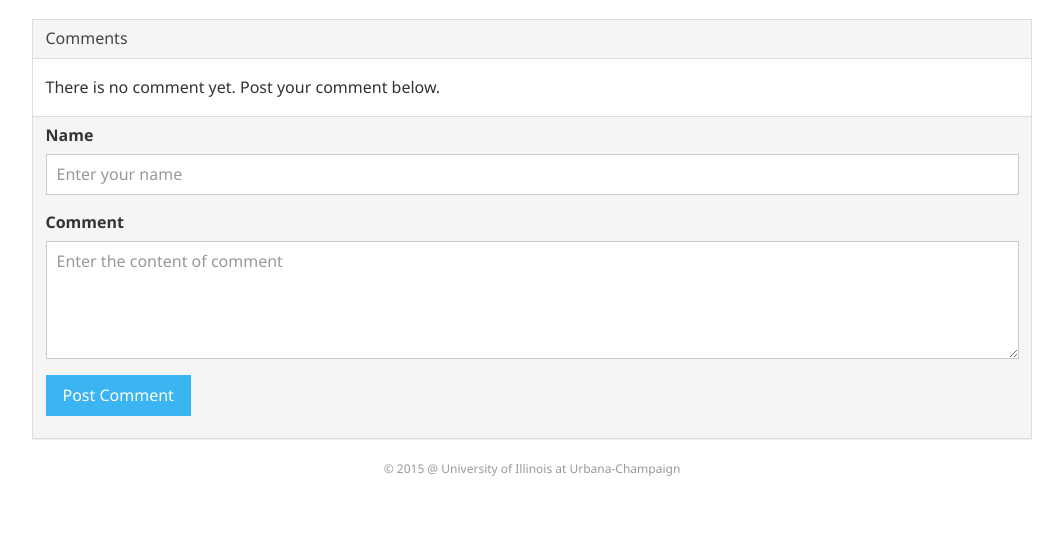
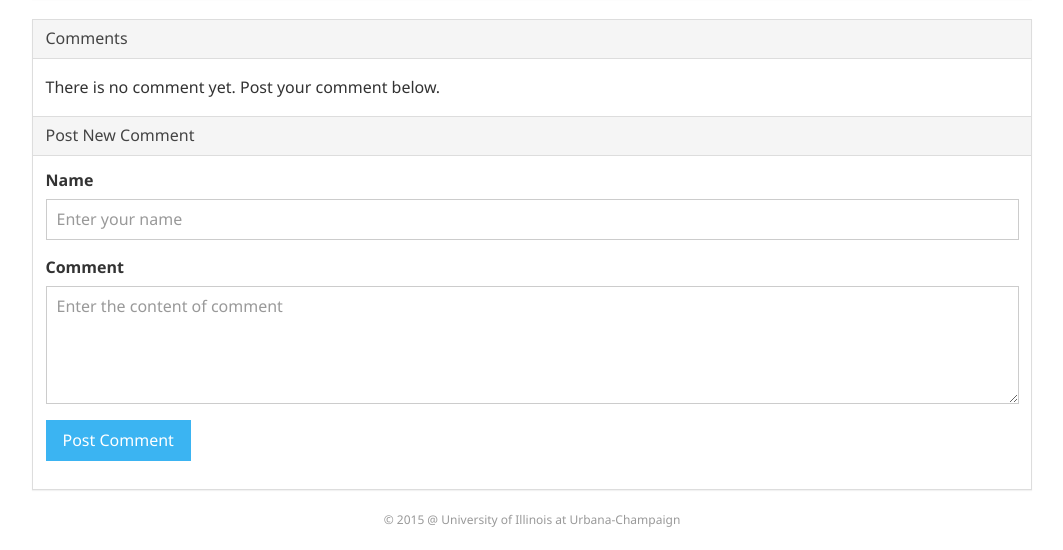
Before and after one commit to haoranyu/SVNManager, a PHP site: page /app/view/preview.php in a window 1280 px wide. Shown: the part 541-1091 px from the top of the page, without its empty margins (108-1171 px from the left). Before the commit the page ends 1017 px from the top, so only its background shows below. Run offline with PHP 8.4, Linux system fonts and the light colour scheme; the template is opened without the code that fills it, so the values that code supplies are empty.

Commit message:
Allow multi-level commenting

```diff
--- a/resource/assets/css/app.css
+++ b/resource/assets/css/app.css
@@ -22,6 +22,7 @@
     padding-top: 0;
     padding-bottom: 0;
 }
+
 nav {
     float: right;
     clear: none;
--- a/view/preview.php
+++ b/view/preview.php
@@ -54,7 +54,10 @@
         <ul class="am-panel-bd am-comments-list comments" id="comment-list">
             <i class="am-icon-spinner am-icon-spin"></i> Loading...
         </ul>
-        <div class="am-panel-footer am-form">
+        <div class="am-panel-footer am-panel-hd" id="comment-action">
+            <span>Post New Comment<span>
+        </div>
+        <div class="am-panel-bd am-form">
             <div class="am-form-group">
                 <label for="comment-name">Name</label>
                 <input type="email" class="" id="comment-name" placeholder="Enter your name">
@@ -63,6 +66,7 @@
                 <label for="comment-content">Comment</label>
                 <textarea class="" rows="5" id="comment-content" placeholder="Enter the content of comment"></textarea>
             </div>
+            <input type="hidden" id="comment-parent" value="0" >
             <p><a class="am-btn am-btn-secondary" id="comment-submit">Post Comment</a></p>
         </div>
     </div>
@@ -95,7 +99,14 @@ $(document).ready(function() {
                 $('#comment-list').attr('data-empty', 'no');
                 $('#comment-list').html('');
                 for(var i = 0; i < data.length; i++) {
-                    $('#comment-list').append('<li id="comment-'+data[i].id+'" class="am-comment"><a href=""> <img class="am-comment-avatar" src="http://www.gravatar.com/avatar/'+data[i].avatar+'?d=monsterid" alt=""/> </a><div class="am-comment-main"><header class="am-comment-hd"><div class="am-comment-meta"><a href="#link-to-user" class="am-comment-author">'+ data[i].name +'</a> @ '+ data[i].time +'</div></header><div class="am-comment-bd">'+ data[i].comment +'</div></div></li>');
+                    var comment = '<li id="comment-'+data[i].id+'" data-commentid="'+data[i].id+'" class="am-comment"><a href=""> <img class="am-comment-avatar" src="http://www.gravatar.com/avatar/'+data[i].avatar+'?d=monsterid" alt=""/> </a><div class="am-comment-main"><header class="am-comment-hd"><div class="am-comment-meta"><a href="#link-to-user" class="am-comment-author">'+ data[i].name +'</a> @ '+ data[i].time +'</div><a class="am-comment-meta am-text-right comment-reply am-icon-mail-reply am-fr" href="#comment-action"></a></header><div class="am-comment-bd">'+ data[i].comment +'</div></div></li>';
+
+                    if(data[i].parent_id == 0) {
+                        $('#comment-list').append(comment);
+                    }
+                    else {
+                        $('#comment-'+data[i].parent_id+' > .am-comment-main > .am-comment-bd').append(comment);
+                    }
                 }
             }
             else {
@@ -112,7 +123,8 @@ $(document).ready(function() {
             data: {
                 path: '<?=$path == '/' ? '/' : '/'.$path ?>',
                 name: $('#comment-name').val(),
-                content: $('#comment-content').val()
+                content: $('#comment-content').val(),
+                parent_id: $('#comment-parent').val()
             },
             dataType: 'json',
             timeout: 8000,
@@ -121,18 +133,33 @@ $(document).ready(function() {
             },
             success: function(data){
                 if($('#comment-list').attr('data-empty') == 'yes') {
-                    alert('empty');
                     $('#comment-list').html('');
                     $('#comment-list').attr('data-empty', 'no');
                 }
-                $('#comment-list').append('<li id="comment-'+data.id+'" class="am-comment"><a href=""> <img class="am-comment-avatar" src="http://www.gravatar.com/avatar/'+data.avatar+'?d=monsterid" alt=""/> </a><div class="am-comment-main"><header class="am-comment-hd"><div class="am-comment-meta"><a href="#link-to-user" class="am-comment-author">'+ data.name +'</a> @ '+ data.time +'</div></header><div class="am-comment-bd">'+ data.comment +'</div></div></li>');
+                var comment = '<li id="comment-'+data.id+'" class="am-comment"><a href=""> <img class="am-comment-avatar" src="http://www.gravatar.com/avatar/'+data.avatar+'?d=monsterid" alt=""/> </a><div class="am-comment-main"><header class="am-comment-hd"><div class="am-comment-meta"><a href="#link-to-user" class="am-comment-author">'+ data.name +'</a> @ '+ data.time +'</div></header><div class="am-comment-bd">'+ data.comment +'</div></div></li>';
+                if(data.parent_id == 0) {
+                    $('#comment-list').append(comment);
+                }
+                else {
+                    $('#comment-'+data.parent_id+' > .am-comment-main > .am-comment-bd').append(comment);
+                }
+                location.hash = '#comment-'+data.id;
+
+                $('#comment-name').val('');
+                $('#comment-content').val('');
+                $('#comment-parent').val('0');
+                $('#comment-action span').text('Post New Comment');
             }
         });
     });
+
+    $(document).on('click','.comment-reply', function() {
+        var parent_id = $(this).parents('li').data('commentid');
+        var parent_name = $(this).parent().find('.am-comment-author').text();
+        $('#comment-parent').val(parent_id);
+        $('#comment-action span').text('Reply to ' + parent_name);
+    });
 })
-
-
-
 </script>
 
 </body>
```
